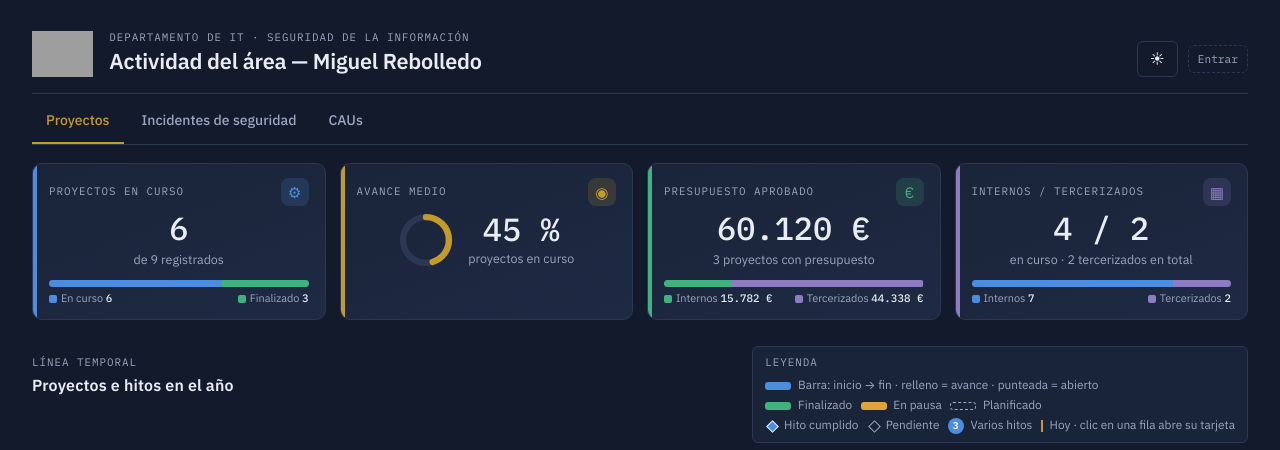
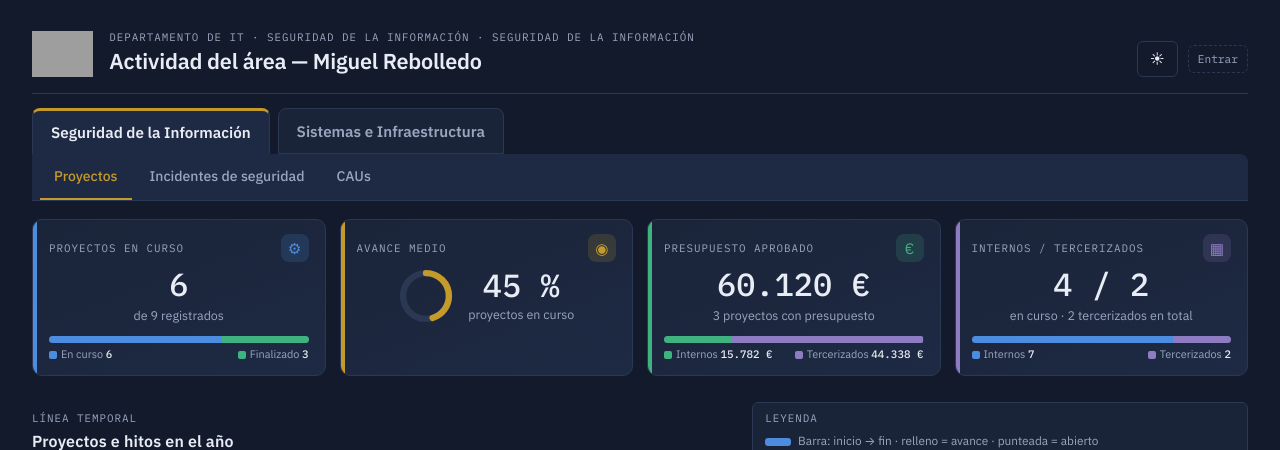
Before and after one commit to mr7security/actividadseguridad, a Flask app: page / in a window 1280 px wide. Shown: the top 450 px of the page. Run offline with Flask 3, Linux system fonts and the light colour scheme; data comes from the database, SQL or seed files in the repository; parts of the project's set-up code (start-up, migrations or seed data) failed here and were passed over; grey boxes are pictures that could not be loaded.

Commit message:
Dos áreas (Seguridad de la Información / Sistemas e Infraestructura), cada una con Proyectos, Incidentes y CAUs
Co-Authored-By: Claude Fable 5.1 <noreply@anthropic.com>
Claude-Session: https://claude.ai/code/session_01L94Tpopm4kFSTtrLE6komE

```diff
--- a/agregar_incidente.py
+++ b/agregar_incidente.py
@@ -18,12 +18,12 @@ ap.add_argument("--fecha", required=True); ap.add_argument("--tipo", required=Tr
 ap.add_argument("--sev", default="Media", choices=["Baja", "Media", "Alta", "Crítica"])
 ap.add_argument("--estado", default="Resuelto", choices=["Resuelto", "Abierto"])
 ap.add_argument("--desc", default=""); ap.add_argument("--ref", default=""); ap.add_argument("--mitre", default="")
-ap.add_argument("--id", default=None)
+ap.add_argument("--id", default=None); ap.add_argument("--area", default="seg", choices=["seg", "sis"])
 a = ap.parse_args()
 
 iid = a.id or ("i" + datetime.now().strftime("%Y%m%d%H%M%S"))
 body = {"fecha": a.fecha, "tipo": a.tipo, "severidad": a.sev, "ref": a.ref, "titulo": a.titulo, "descripcion": a.desc,
-        "estado": a.estado, "origen": "manual", "cau_id": None, "auto": False, "aprox": False,
+        "estado": a.estado, "area": a.area, "origen": "manual", "cau_id": None, "auto": False, "aprox": False,
         "mitre": [t.strip().upper() for t in a.mitre.split(",") if t.strip()],
         "actualizado": datetime.now(timezone.utc).isoformat()}
 con = sqlite3.connect(DB_PATH)
--- a/app.py
+++ b/app.py
@@ -265,6 +265,11 @@ def api_caus_import():
     f = request.files.get("file")
     if not f:
         return jsonify(error="Falta el fichero"), 400
+    area_sel = request.form.get("area", "auto")
+    def area_de(t):
+        if area_sel in ("seg", "sis"):
+            return area_sel
+        return "seg" if "SEGURIDAD" in (t.get("grupo") or "").upper() else "sis"
     try:
         tickets = parse_servicedesk_csv(f.read())
     except ValueError as e:
@@ -279,6 +284,7 @@ def api_caus_import():
             t["actualizado"] = now
             tipo = clasificar(t.get("asunto", ""))
             t["tipo_incidente"] = tipo
+            t["area"] = area_de(t)
             con.execute("INSERT OR REPLACE INTO docs VALUES ('caus',?,?)", (tid, json.dumps(t, ensure_ascii=False)))
             if tid in existing:
                 actualizados += 1
@@ -292,7 +298,7 @@ def api_caus_import():
                     "ref": "CAU " + tid, "titulo": t.get("asunto", ""),
                     "descripcion": "Solicitante: " + t.get("solicitante", "") + ". Clasificado automáticamente por el asunto del CAU.",
                     "estado": "Resuelto" if t.get("estado") == "CERRADA" else "Abierto",
-                    "origen": "cau", "cau_id": tid, "auto": True, "aprox": False, "actualizado": now,
+                    "origen": "cau", "cau_id": tid, "auto": True, "aprox": False, "actualizado": now, "area": t["area"],
                 }
                 con.execute("INSERT INTO docs VALUES ('incidentes',?,?)", (iid, json.dumps(inc, ensure_ascii=False)))
                 incidentes_nuevos += 1
@@ -305,8 +311,14 @@ def api_caus_import():
 @app.route("/api/caus", methods=["DELETE"])
 def api_caus_clear():
     require_admin()
+    area = request.args.get("area")
     with db() as con:
-        con.execute("DELETE FROM docs WHERE coll='caus'")
+        if area in ("seg", "sis"):
+            for did, body in con.execute("SELECT id, body FROM docs WHERE coll='caus'").fetchall():
+                if (json.loads(body).get("area") or "seg") == area:
+                    con.execute("DELETE FROM docs WHERE coll='caus' AND id=?", (did,))
+        else:
+            con.execute("DELETE FROM docs WHERE coll='caus'")
     return jsonify(ok=True)
 
 
--- a/templates/index.html
+++ b/templates/index.html
@@ -112,8 +112,13 @@ td.mono{white-space:nowrap}
 .empty{color:var(--muted);font-size:.85rem;padding:18px;border:1px dashed var(--line);border-radius:8px;text-align:center}
 .note{font-size:.78rem;color:var(--muted)}
 .tag-est{font-family:var(--font-mono);font-size:.62rem;color:var(--warn);letter-spacing:.05em}
+/* áreas */
+nav.areas{display:flex;gap:8px;margin-top:14px}
+nav.areas button{background:var(--panel);border:1px solid var(--line);border-radius:8px 8px 0 0;padding:10px 18px;color:var(--muted);font-weight:600;font-size:.95rem}
+nav.areas button[aria-selected="true"]{color:var(--fg);background:var(--panel2);border-bottom-color:var(--panel2);border-top:3px solid var(--accent)}
+nav.views{background:var(--panel2);border-radius:0 8px 0 0;padding:0 8px}
 /* nav */
-nav.views{display:flex;gap:4px;border-bottom:1px solid var(--line);margin-top:4px;overflow-x:auto}
+nav.views{display:flex;gap:4px;border-bottom:1px solid var(--line);margin-top:0;overflow-x:auto}
 nav.views button{background:transparent;border:0;border-bottom:2px solid transparent;border-radius:0;padding:12px 14px;color:var(--muted);font-weight:500;white-space:nowrap}
 nav.views button[aria-selected="true"]{color:var(--accent);border-bottom-color:var(--accent)}
 .view{display:none}.view.on{display:block}
@@ -224,6 +229,10 @@ footer{margin-top:28px;padding-top:12px;border-top:1px solid var(--line);display
   </div>
 </header>
 
+<nav class="areas" role="tablist" aria-label="Áreas">
+  <button role="tab" aria-selected="true" data-area="seg">Seguridad de la Información</button>
+  <button role="tab" aria-selected="false" data-area="sis">Sistemas e Infraestructura</button>
+</nav>
 <nav class="views" role="tablist" aria-label="Secciones">
   <button role="tab" aria-selected="true" data-view="proy">Proyectos</button>
   <button role="tab" aria-selected="false" data-view="inc">Incidentes de seguridad</button>
@@ -338,6 +347,7 @@ footer{margin-top:28px;padding-top:12px;border-top:1px solid var(--line);display
       <input type="hidden" id="p-id">
       <label class="full">Nombre del proyecto<input id="p-nombre" required></label>
       <label class="full">Descripción<textarea id="p-desc"></textarea></label>
+      <label>Área<select id="p-area"><option value="seg">Seguridad de la Información</option><option value="sis">Sistemas e Infraestructura</option></select></label>
       <label>Modalidad<select id="p-modal"><option>Interno</option><option>Tercerizado</option></select></label>
       <label>Proveedor (si es tercerizado)<input id="p-prov" placeholder="Empresa externa"></label>
       <label>Estado<select id="p-estado"><option>En curso</option><option>Planificado</option><option>En pausa</option><option>Finalizado</option></select></label>
@@ -373,6 +383,7 @@ footer{margin-top:28px;padding-top:12px;border-top:1px solid var(--line);display
 
     <form class="f" id="form-inc" data-tab="inc" hidden>
       <input type="hidden" id="i-id">
+      <label>Área<select id="i-area"><option value="seg">Seguridad de la Información</option><option value="sis">Sistemas e Infraestructura</option></select></label>
       <label>Fecha de resolución<input id="i-fecha" type="date" required></label>
       <label>Tipo<select id="i-tipo"></select></label>
       <label>Severidad<select id="i-sev"><option>Baja</option><option selected>Media</option><option>Alta</option><option>Crítica</option></select></label>
@@ -387,7 +398,8 @@ footer{margin-top:28px;padding-top:12px;border-top:1px solid var(--line);display
     <form class="f" id="form-cau" data-tab="cau" hidden>
       <div class="full note">Exporta desde ServiceDesk la lista de solicitudes de tu grupo en CSV (con las columnas <span class="mono">ID de la solicitud, Asunto, Solicitante, Estado, Fecha de creación…</span>) y cárgala aquí. Los tickets se identifican por su ID: si vuelves a importar, se actualizan los existentes y se añaden los nuevos. Los asuntos que suenan a seguridad (phishing, estafa, virus, suplantación, cuarentena, contraseñas vulneradas, DMARC, vulnerabilidades…) pasan automáticamente a la pestaña Incidentes con la etiqueta <span class="pill auto">auto</span>; revísalos y edítalos o bórralos.</div>
       <label class="full">Fichero CSV<input id="cau-file" type="file" accept=".csv,text/csv" required></label>
-      <div class="acts"><span class="note" id="cau-status"></span><button type="button" class="danger" id="cau-clear">Vaciar CAUs</button><button type="submit" class="primary">Importar CSV</button></div>
+      <label>Asignar al área<select id="cau-area"><option value="auto">Según la columna Grupo del CSV</option><option value="seg">Seguridad de la Información</option><option value="sis">Sistemas e Infraestructura</option></select></label>
+      <div class="acts"><span class="note" id="cau-status"></span><button type="button" class="danger" id="cau-clear">Vaciar CAUs del área</button><button type="submit" class="primary">Importar CSV</button></div>
     </form>
 
     <form class="f" id="form-cfg" data-tab="cfg" hidden>
@@ -436,7 +448,9 @@ let isOwner=false;
 let cfg={departamento:"Departamento de IT · Seguridad de la Información",titulo:"Actividad del área",tipos:DEF_TIPOS,mitre:DEF_MITRE};
 const parseIds=s=>String(s||"").split(",").map(x=>x.trim().toUpperCase()).filter(x=>/^T\d{4}(\.\d{3})?$/.test(x));
 function mitreIds(i){if(i.mitre&&i.mitre.length)return i.mitre;const m=cfg.mitre||DEF_MITRE;return parseIds(m[i.tipo]??DEF_MITRE[i.tipo]??"")}
-let proyectos=[],incidentes=[],caus=[];
+let proyectosAll=[],incidentesAll=[],causAll=[];let proyectos=[],incidentes=[],caus=[];
+const AREAS={seg:"Seguridad de la Información",sis:"Sistemas e Infraestructura"};let area="seg";try{area=localStorage.getItem("area")||"seg"}catch(e){}
+function scope(){proyectos=proyectosAll.filter(x=>(x.area||"seg")===area);incidentes=incidentesAll.filter(x=>(x.area||"seg")===area);caus=causAll.filter(x=>(x.area||"seg")===area)}
 let year=new Date().getFullYear(),fMes="",fTipo="",fTac="",fTech="",fcMes="",fcEst="",fcQ="",fcPrio="",fcSol="";
 const eur=(n,cur)=>new Intl.NumberFormat("es-ES",{style:"currency",currency:cur||"EUR",maximumFractionDigits:0}).format(n);
 const conv=(v,from,to)=>{if(!v||from===to)return v;const r=+cfg.usd_eur||0.92;return from==="USD"&&to==="EUR"?v*r:from==="EUR"&&to==="USD"?v/r:v};
@@ -447,7 +461,7 @@ function toast(t){let e=$(".toast");if(!e){e=document.createElement("div");e.cla
 function estadoClass(e){return{"En curso":"curso","Finalizado":"finalizado","En pausa":"pausa","Planificado":"planificado"}[e]||""}
 
 function renderHeader(){
-  $("#hdr-dept").textContent=cfg.departamento||"";$("#hdr-title").textContent=cfg.titulo||"Actividad del área";
+  $("#hdr-dept").textContent=(cfg.departamento||"Departamento de IT")+" · "+AREAS[area];$("#hdr-title").textContent=cfg.titulo||"Actividad del área";
   const ys=new Set([new Date().getFullYear()]);incidentes.forEach(i=>i.fecha&&ys.add(+i.fecha.slice(0,4)));caus.forEach(c=>c.creacion&&ys.add(+c.creacion.slice(0,4)));proyectos.forEach(p=>p.inicio&&ys.add(+p.inicio.slice(0,4)));
   const sel=$("#sel-year");const cur=sel.value||year;sel.innerHTML="";[...ys].sort((a,b)=>b-a).forEach(y=>{const o=document.createElement("option");o.value=y;o.textContent=y;sel.appendChild(o)});
   sel.value=String([...ys].includes(+cur)?cur:[...ys][0]);year=+sel.value;
@@ -727,6 +741,10 @@ function renderTablaCau(){
 }
 function renderAll(){renderHeader();renderKPIs();renderProyectos();renderIncidentes();renderCaus();}
 document.querySelectorAll('nav.views [role=tab]').forEach(b=>b.onclick=()=>showView(b.dataset.view));
+function showArea(a){area=a;try{localStorage.setItem("area",a)}catch(e){}document.querySelectorAll('nav.areas [role=tab]').forEach(b=>b.setAttribute("aria-selected",b.dataset.area===a));scope();
+  fMes=fTipo=fTac=fTech=fcMes=fcEst=fcPrio=fcSol="";$("#f-mes").value="";$("#f-tipo").value="";$("#f-cau-mes").value="";$("#f-cau-est").value="";
+  $("#p-area").value=a;$("#i-area").value=a;renderAll()}
+document.querySelectorAll('nav.areas [role=tab]').forEach(b=>{b.onclick=()=>showArea(b.dataset.area);b.setAttribute("aria-selected",b.dataset.area===area)});
 function showView(v){document.querySelectorAll('nav.views [role=tab]').forEach(b=>b.setAttribute("aria-selected",b.dataset.view===v));document.querySelectorAll('.view').forEach(e=>e.classList.toggle("on",e.id==="view-"+v));try{localStorage.setItem("vista",v)}catch(e){}if(v==="inc")renderIncidentes();if(v==="cau")renderCaus();if(v==="proy")renderGantt()}
 try{const v=localStorage.getItem("vista");if(v&&$("#view-"+v))showView(v)}catch(e){}
 
@@ -736,16 +754,16 @@ document.querySelectorAll('#admin .tabs [role=tab]').forEach(b=>b.onclick=()=>sh
 $("#btn-admin").onclick=()=>{const a=$("#admin");a.hidden=!a.hidden;document.body.classList.toggle("editing",!a.hidden);$("#btn-admin").textContent=a.hidden?"Administrar":"Cerrar administración";if(!a.hidden)a.scrollIntoView({behavior:"smooth",block:"start"})};
 
 function editProy(p){showTab("proy");$("#admin").hidden=false;document.body.classList.add("editing");$("#btn-admin").textContent="Cerrar administración";
-  $("#p-id").value=p.id;$("#p-nombre").value=p.nombre||"";$("#p-desc").value=p.descripcion||"";$("#p-estado").value=p.estado||"En curso";$("#p-modal").value=p.modalidad||"Interno";$("#p-prov").value=p.proveedor||"";$("#p-avance").value=p.avance??0;
+  $("#p-id").value=p.id;$("#p-nombre").value=p.nombre||"";$("#p-desc").value=p.descripcion||"";$("#p-estado").value=p.estado||"En curso";$("#p-area").value=p.area||"seg";$("#p-modal").value=p.modalidad||"Interno";$("#p-prov").value=p.proveedor||"";$("#p-avance").value=p.avance??0;
   $("#p-inicio").value=p.inicio||"";$("#p-fin").value=p.fin||"";$("#p-pres").value=p.presupuesto??"";$("#p-rec").value=p.recursos||"";$("#p-notas").value=p.notas||"";pHitos=(p.hitos||[]).map(h=>({...h}));renderHitosEditor();pLog=(p.log||[]).map(e=>({...e}));renderLogEditor();$("#p-moneda").value=p.moneda||"EUR";pPart=(p.partidas||[]).map(x=>({...x}));renderPartEditor();$("#p-puestos").value=(p.puestos||[]).map(u=>[u.email,u.tipo,u.fecha].join("; ")).join("\n");
   $("#p-status").textContent="Editando: "+(p.nombre||"");$("#admin").scrollIntoView({behavior:"smooth"})}
-$("#p-cancel").onclick=()=>{$("#form-proy").reset();$("#p-id").value="";$("#p-status").textContent="";pHitos=[];renderHitosEditor();pLog=[];renderLogEditor();pPart=[];renderPartEditor()};
+$("#p-cancel").onclick=()=>{$("#form-proy").reset();$("#p-area").value=area;$("#p-id").value="";$("#p-status").textContent="";pHitos=[];renderHitosEditor();pLog=[];renderLogEditor();pPart=[];renderPartEditor()};
 $("#form-proy").onsubmit=async e=>{e.preventDefault();if(!isOwner)return;
   const id=$("#p-id").value||("p"+Date.now().toString(36));
   const pend=$("#p-lognew-t").value.trim();if(pend){pLog.push({fecha:$("#p-lognew-f").value||new Date().toISOString().slice(0,10),texto:pend,estado:$("#p-estado").value});$("#p-lognew-t").value="";$("#p-lognew-f").value="";renderLogEditor()}
   if($("#p-estado").value==="En pausa"){const prev=proyectos.find(x=>x.id===id);const wasPaused=prev&&prev.estado==="En pausa";const hasReason=pLog.some(x=>x.estado==="En pausa"&&x.texto);if(!wasPaused&&!hasReason||!hasReason){$("#p-status").textContent="Indica el motivo de la pausa en el registro de seguimiento.";$("#p-lognew-t").focus();return}}
   const pres=$("#p-pres").value;
-  const body={nombre:$("#p-nombre").value.trim(),descripcion:$("#p-desc").value.trim(),modalidad:$("#p-modal").value,proveedor:$("#p-prov").value.trim(),estado:$("#p-estado").value,avance:+$("#p-avance").value||0,
+  const body={area:$("#p-area").value,nombre:$("#p-nombre").value.trim(),descripcion:$("#p-desc").value.trim(),modalidad:$("#p-modal").value,proveedor:$("#p-prov").value.trim(),estado:$("#p-estado").value,avance:+$("#p-avance").value||0,
     inicio:$("#p-inicio").value,fin:$("#p-fin").value,moneda:$("#p-moneda").value,partidas:pPart.filter(x=>x.concepto&&x.precio!=="").map(x=>({concepto:x.concepto.trim(),unidades:+x.unidades||0,precio:+x.precio||0,moneda:x.moneda||$("#p-moneda").value,periodo:(x.periodo||"").trim()})),puestos:parsePuestos($("#p-puestos").value),hitos:pHitos.filter(h=>h.fecha&&h.nombre).map(h=>({fecha:h.fecha,nombre:h.nombre.trim(),hecho:!!h.hecho,aprox:!!h.aprox})),log:pLog.filter(x=>x.fecha&&x.texto).map(x=>({fecha:x.fecha,texto:x.texto.trim(),estado:x.estado||""})),presupuesto:pres===""?null:+pres,recursos:$("#p-rec").value.trim(),notas:$("#p-notas").value.trim(),actualizado:new Date().toISOString()};
   try{await api("PUT","/api/proyectos/"+id,body);toast("Proyecto guardado");$("#form-proy").reset();$("#p-id").value="";$("#p-status").textContent="";pHitos=[];renderHitosEditor();pLog=[];renderLogEditor();pPart=[];renderPartEditor()}catch(err){toast("No se pudo guardar: "+err.code)}};
 
@@ -768,13 +786,13 @@ function renderHitosEditor(){const c=$("#p-hitos");c.innerHTML="";pHitos.forEach
 $("#p-addhito").onclick=()=>{pHitos.push({fecha:"",nombre:"",hecho:false});renderHitosEditor()};
 let incEditing=null;
 function editInc(i){incEditing=i;showTab("inc");$("#admin").hidden=false;document.body.classList.add("editing");$("#btn-admin").textContent="Cerrar administración";
-  $("#i-id").value=i.id;$("#i-fecha").value=i.fecha||"";$("#i-tipo").value=i.tipo||"";$("#i-sev").value=i.severidad||"Media";$("#i-estado").value=i.estado||"Resuelto";$("#i-mitre").value=(i.mitre||[]).join(", ");$("#i-ref").value=i.ref||"";$("#i-titulo").value=i.titulo||"";$("#i-desc").value=i.descripcion||"";
+  $("#i-id").value=i.id;$("#i-area").value=i.area||"seg";$("#i-fecha").value=i.fecha||"";$("#i-tipo").value=i.tipo||"";$("#i-sev").value=i.severidad||"Media";$("#i-estado").value=i.estado||"Resuelto";$("#i-mitre").value=(i.mitre||[]).join(", ");$("#i-ref").value=i.ref||"";$("#i-titulo").value=i.titulo||"";$("#i-desc").value=i.descripcion||"";
   $("#i-status").textContent="Editando: "+(i.titulo||"");$("#admin").scrollIntoView({behavior:"smooth"})}
-$("#i-cancel").onclick=()=>{incEditing=null;$("#form-inc").reset();$("#i-id").value="";$("#i-status").textContent=""};
+$("#i-cancel").onclick=()=>{incEditing=null;$("#form-inc").reset();$("#i-area").value=area;$("#i-id").value="";$("#i-status").textContent=""};
 $("#form-inc").onsubmit=async e=>{e.preventDefault();if(!isOwner)return;
   const id=$("#i-id").value||("i"+Date.now().toString(36));
   const prev=(incEditing&&incEditing.id===id)?incEditing:{};
-  const body={fecha:$("#i-fecha").value,tipo:$("#i-tipo").value,severidad:$("#i-sev").value,ref:$("#i-ref").value.trim(),titulo:$("#i-titulo").value.trim(),descripcion:$("#i-desc").value.trim(),estado:$("#i-estado").value,mitre:$("#i-mitre").value.split(",").map(x=>x.trim().toUpperCase()).filter(x=>/^T\d{4}(\.\d{3})?$/.test(x)),aprox:false,origen:prev.origen||"manual",cau_id:prev.cau_id||null,auto:false,actualizado:new Date().toISOString()};
+  const body={area:$("#i-area").value,fecha:$("#i-fecha").value,tipo:$("#i-tipo").value,severidad:$("#i-sev").value,ref:$("#i-ref").value.trim(),titulo:$("#i-titulo").value.trim(),descripcion:$("#i-desc").value.trim(),estado:$("#i-estado").value,mitre:$("#i-mitre").value.split(",").map(x=>x.trim().toUpperCase()).filter(x=>/^T\d{4}(\.\d{3})?$/.test(x)),aprox:false,origen:prev.origen||"manual",cau_id:prev.cau_id||null,auto:false,actualizado:new Date().toISOString()};
   try{await api("PUT","/api/incidentes/"+id,body);toast("Incidente guardado");incEditing=null;$("#form-inc").reset();$("#i-id").value="";$("#i-status").textContent=""}catch(err){toast("No se pudo guardar: "+err.code)}};
 
 let cfgTipos=[];
@@ -792,12 +810,12 @@ $("#f-cau-mes").onchange=e=>{fcMes=e.target.value;renderCaus()};
 $("#f-cau-est").onchange=e=>{fcEst=e.target.value;renderCaus()};
 $("#f-cau-q").oninput=e=>{fcQ=e.target.value;renderTablaCau()};
 $("#form-cau").onsubmit=async e=>{e.preventDefault();if(!isOwner)return;const f=$("#cau-file").files[0];if(!f)return;
-  $("#cau-status").textContent="Importando…";const fd=new FormData();fd.append("file",f);
+  $("#cau-status").textContent="Importando…";const fd=new FormData();fd.append("file",f);fd.append("area",$("#cau-area").value);
   try{const r=await fetch("/api/caus/import",{method:"POST",body:fd});const j=await r.json();if(!r.ok)throw new Error(j.error||("HTTP "+r.status));
     $("#cau-status").textContent=`${j.importados} tickets leídos (${j.nuevos} nuevos, ${j.actualizados} actualizados) · ${j.incidentes} incidentes de seguridad nuevos`;$("#form-cau").reset();toast("CAUs importados")}
   catch(err){$("#cau-status").textContent="Error: "+err.message}};
-$("#cau-clear").onclick=async()=>{const b=$("#cau-clear");if(!b.dataset.c){b.dataset.c="1";b.textContent="¿Seguro? Pulsa otra vez";setTimeout(()=>{delete b.dataset.c;b.textContent="Vaciar CAUs"},3500);return}
-  delete b.dataset.c;b.textContent="Vaciar CAUs";try{await api("DELETE","/api/caus");toast("CAUs eliminados")}catch(err){toast("No se pudo: "+err.code)}};
+$("#cau-clear").onclick=async()=>{const b=$("#cau-clear");if(!b.dataset.c){b.dataset.c="1";b.textContent="¿Seguro? Pulsa otra vez";setTimeout(()=>{delete b.dataset.c;b.textContent="Vaciar CAUs del área"},3500);return}
+  delete b.dataset.c;b.textContent="Vaciar CAUs del área";try{await api("DELETE","/api/caus?area="+area);toast("CAUs eliminados")}catch(err){toast("No se pudo: "+err.code)}};
 
 /* tema */
 (function(){const root=document.documentElement;let t="dark";try{t=localStorage.getItem("tema")||"dark"}catch(e){}
@@ -806,13 +824,13 @@ $("#cau-clear").onclick=async()=>{const b=$("#cau-clear");if(!b.dataset.c){b.dat
 /* ---- boot ---- */
 isOwner=__IS_ADMIN__;
 async function api(method,url,body){const r=await fetch(url,{method,headers:{"Content-Type":"application/json"},body:body?JSON.stringify(body):undefined});if(!r.ok){const e=new Error("http");e.code=r.status===401?"sin sesión":"HTTP "+r.status;throw e}return r.json()}
-async function load(){try{const d=await api("GET","/api/data");cfg={...cfg,...(d.config||{})};proyectos=d.proyectos||[];incidentes=d.incidentes||[];caus=d.caus||[];
+async function load(){try{const d=await api("GET","/api/data");cfg={...cfg,...(d.config||{})};proyectosAll=d.proyectos||[];incidentesAll=d.incidentes||[];causAll=d.caus||[];scope();
   cfgTipos=(cfg.tipos||DEF_TIPOS).slice();$("#c-dept").value=cfg.departamento||"";$("#c-title").value=cfg.titulo||"";$("#c-rate").value=cfg.usd_eur||"";renderCfgTipos();renderCfgMitre();renderAll();
   const all=[...proyectos,...incidentes].map(x=>x.actualizado).filter(Boolean).sort();if(all.length){const dt=new Date(all[all.length-1]);$("#foot-upd").textContent="Última actualización "+dt.toLocaleDateString("es-ES",{day:"2-digit",month:"2-digit",year:"numeric"})}}
   catch(e){$("#proy-grid").innerHTML='<div class="empty">No se pudieron cargar los datos ('+e.code+').</div>'}}
 const badge=$("#role-badge");badge.textContent=isOwner?"Administrador · puede editar":"Solo lectura";badge.classList.toggle("owner",isOwner);
 $("#btn-admin").hidden=!isOwner;$("#lnk-login").hidden=isOwner;$("#lnk-logout").hidden=!isOwner;
-renderAll();load();
+$("#p-area").value=area;$("#i-area").value=area;renderAll();load();
 // recargar tras cada guardado/borrado
 const _t=toast;toast=function(m){_t(m);if(/guardad|eliminad|importad/.test(m))load()};
 })();
```
